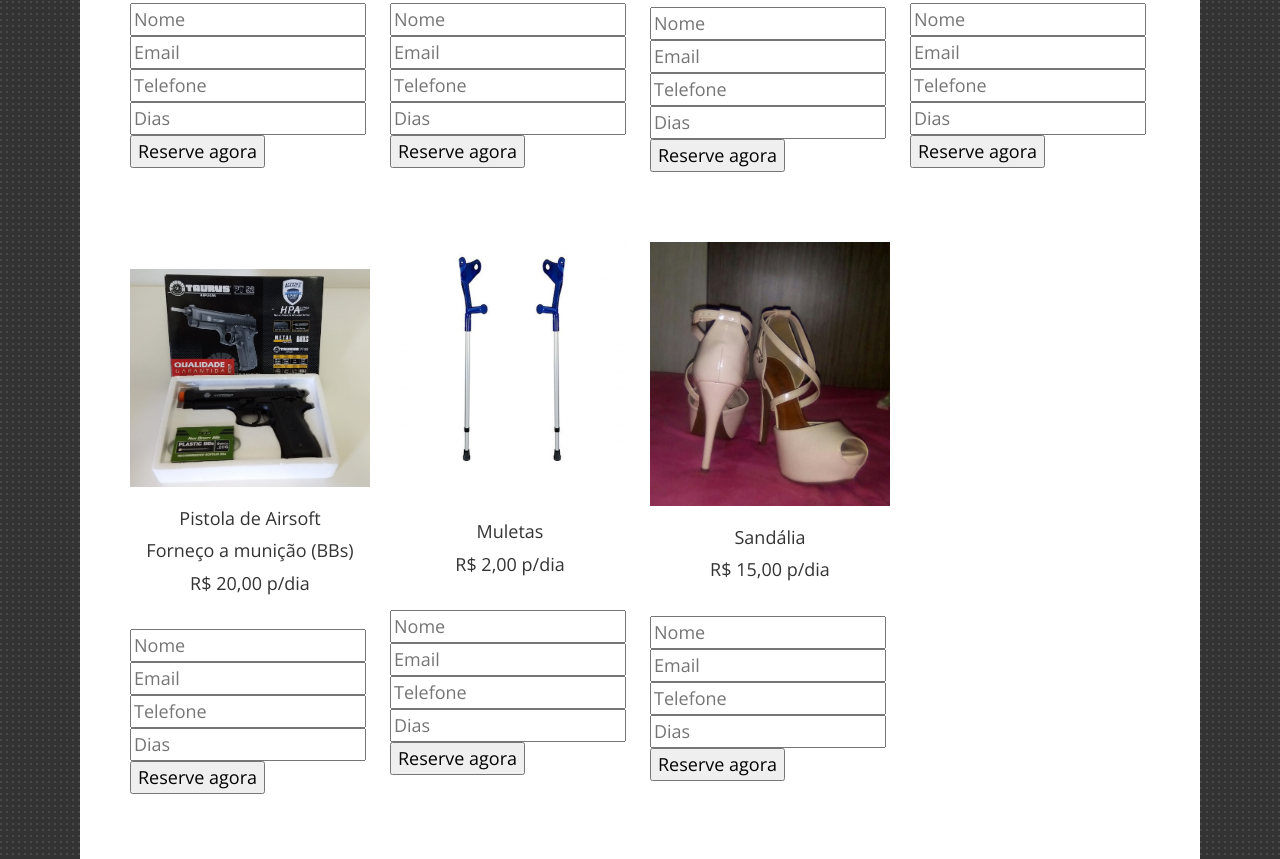
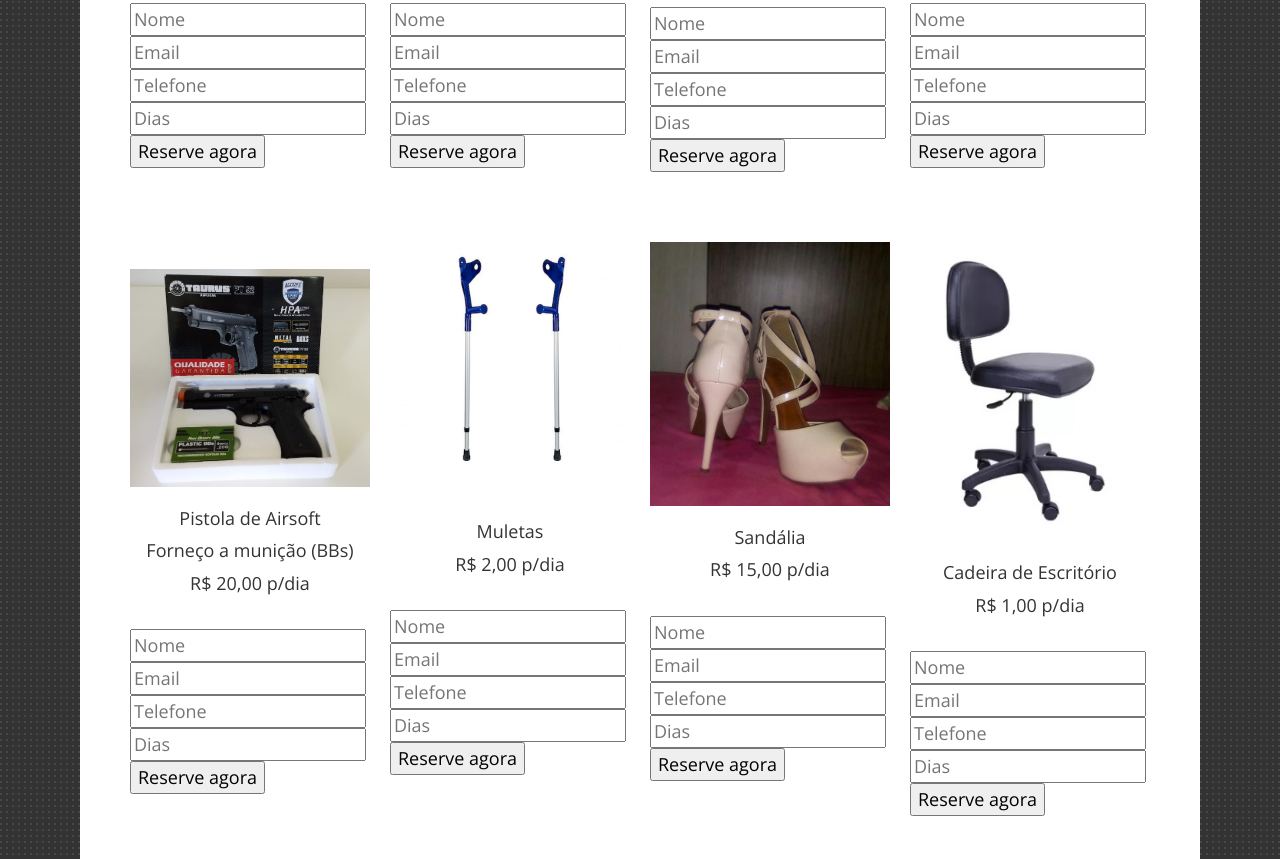
Before and after one commit to eliezerfb/alocaqui, a plain HTML site: page index.html in a window 1280 px wide. Shown: the part 3221-4080 px from the top of the page. Drawn offline with nearby package versions, Linux system fonts and the light colour scheme.

Commit message:
add cadeira leonardo

```diff
--- a/index.html
+++ b/index.html
@@ -405,6 +405,23 @@ http://www.tooplate.com/view/2092-shelf
                                     </form>
                                 <!-- </a> -->
                             </figure>
+                            <figure class="col-lg-3 col-md-4 col-sm-6 col-12 tm-gallery-item">
+                                <!-- <a href="preview.html"> -->
+                                  <br><br>
+                                    <div class="tm-gallery-item-overlay">
+                                        <img src="img/Cadeira-Leonardo.jpg" alt="Image" class="img-fluid tm-img-center">
+                                    </div>
+                                    <p class="tm-figcaption">Cadeira de Escritório<br>R$ 1,00 p/dia<br></p>
+                                    <form action="https://formspree.io/eliezerfb@gmail.com" method="POST">
+                                      <input type="text" name="name" placeholder="Nome">
+                                      <input type="email" name="_replyto" placeholder="Email">
+                                      <input type="telefone" name="telefone" placeholder="Telefone">
+                                      <input type="text" name="dias" placeholder="Dias">
+                                      <input TYPE="hidden" NAME="produto" VALUE="cadeira-leonardo">
+                                      <input type="submit" value="Reserve agora">
+                                    </form>
+                                <!-- </a> -->
+                            </figure>
 
                         </div>
                     </div>
```
Also changed, not shown: img/Cadeira-Leonardo.jpg (added), img/forms/Print-Trator.png (added), img/forms/PrintSite.png (added).
